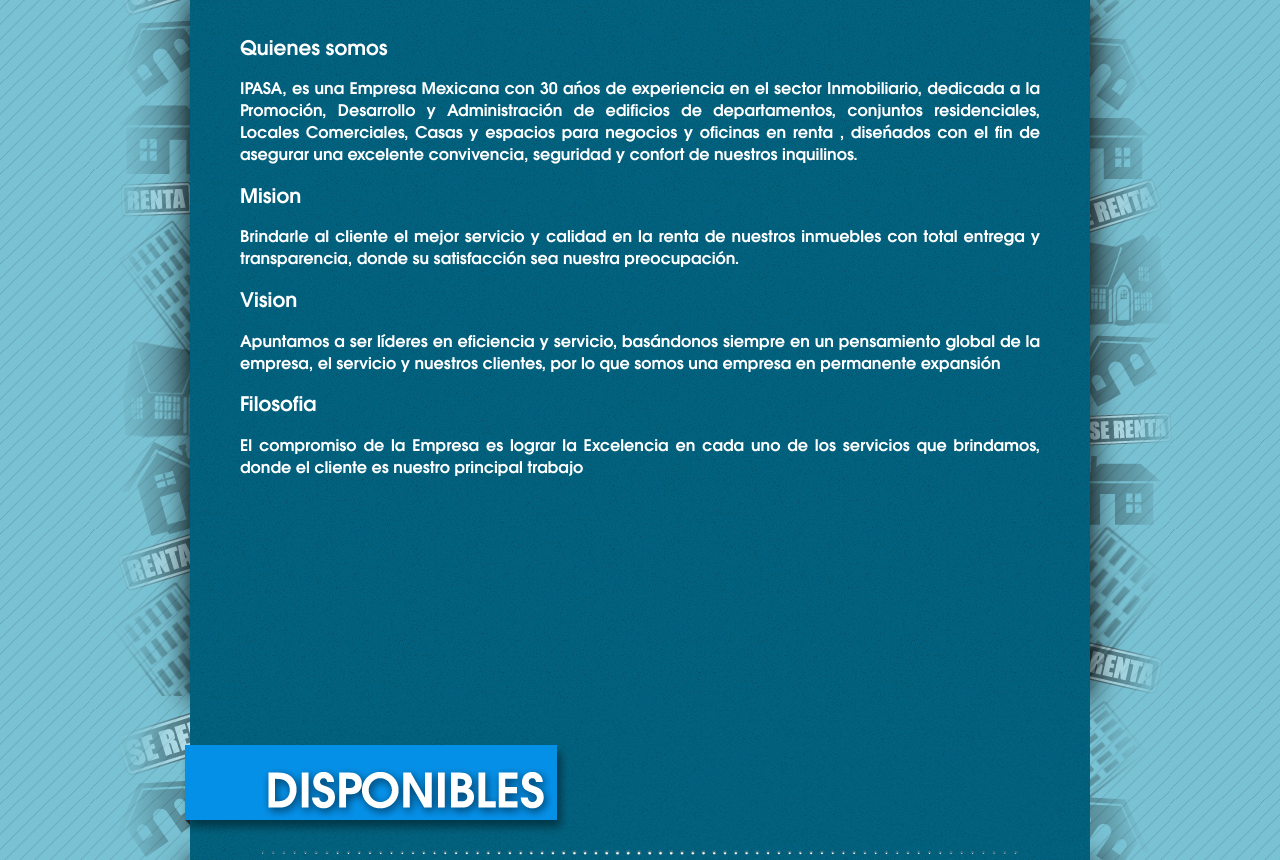
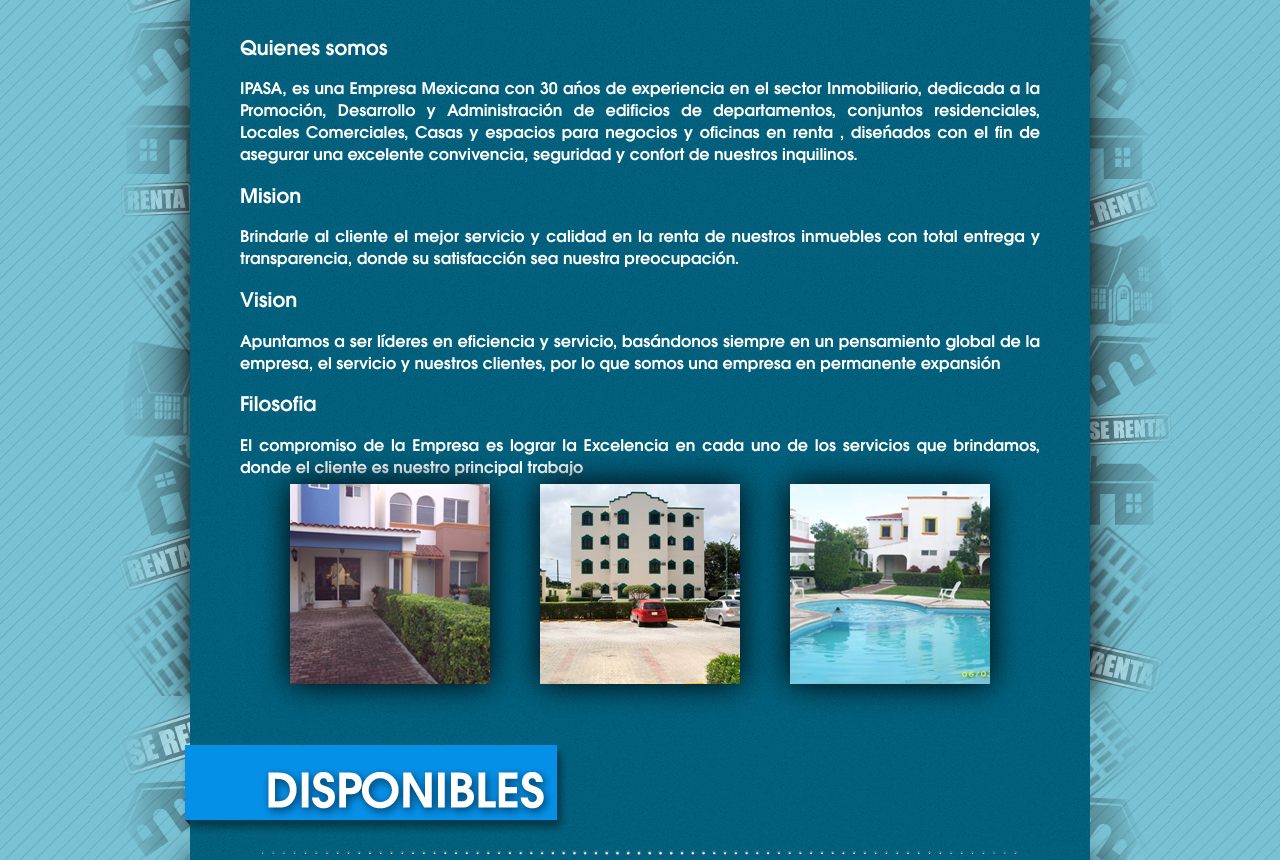
Before and after one commit to art785/ipasa, a PHP site: page / in a window 1280 px wide. Shown: the part 821-1681 px from the top of the page. Run offline with PHP 8.4, Linux system fonts and the light colour scheme; data that the repository does not hold is empty; some libraries are stand-ins or nearby versions.

Commit message:
imagenes quienes somos

```diff
--- a/css/estilo.css
+++ b/css/estilo.css
@@ -274,7 +274,7 @@ margin:0 auto;
 #info
 {
 	 width:800px;
-	height:700px;
+	height:500px;
 	margin-left:50px;
 
 }
@@ -292,6 +292,45 @@ margin:0 auto;
 	color:white;
     font-family:"mifuente";
 }
+
+#imagen1
+{
+	position:relative;
+	background-image: url(../fondos_pagina/foto1.png);
+	left:100px;
+	bottom:50px;
+	width:200px;
+	height:200px;
+	-moz-box-shadow: 0px 0px 30px #000000;
+    -webkit-box-shadow: 0px 0px 30px #000000;
+    box-shadow: 0px 0px 30px #000000;
+}
+#imagen2
+{
+	position:relative;
+	background-image: url(../fondos_pagina/foto2.png);
+
+	left:350px;
+	bottom:250px;
+	width:200px;
+	height:200px;
+	-moz-box-shadow: 0px 0px 30px #000000;
+    -webkit-box-shadow: 0px 0px 30px #000000;
+    box-shadow: 0px 0px 30px #000000;
+}
+#imagen3
+{
+	position:relative;
+	background-image: url(../fondos_pagina/foto3.png);
+	left:600px;
+	bottom:450px;
+	width:200px;
+	height:200px;
+	-moz-box-shadow: 0px 0px 30px #000000;
+    -webkit-box-shadow: 0px 0px 30px #000000;
+    box-shadow: 0px 0px 30px #000000;
+}
+
 /* ------------------------------------------HEADER DISPONIBLE ----------------------------------------*/
 #disponible_head
 {
@@ -829,7 +868,7 @@ width:910px;
 #contacto_top
 {
 	  width: 900px;
-     height: 50px;
+     height: 5px;
 }
 #container_contacto
 {
@@ -842,7 +881,7 @@ width:910px;
 	width: 440px;
     height: 320px;
 	background-image: url(../fondos_pagina/fondo-seccion-contacto.png);
-	margin-top:50px;
+	margin-top:10px;
 	border:0px;
 
 
--- a/forms/login.php
+++ b/forms/login.php
@@ -11,7 +11,7 @@
 		<form class='login' id='login' method='post' action=''>
           <div id="form_top"></div>
               <div id="fil"><label>Ingresar al sistema</label></div>
-             <div id="fil"><label>Alias:</label> <span class="input_a"><input type='text' class='alias' name="alias"value=''></span></div>
+             <div id="fil"><label>Usuario:</label> <span class="input_a"><input type='text' class='alias' name="alias"value=''></span></div>
              <div id="fil"><label>Password:</label><span class="input_a"><input type='password' class='pass' name='pass' value=''></span></div>
             <div id="filax"><input type="image" src="fondos_pagina/boton-ingresar.png" value='' class='login'name='login'></div>
         </form>
--- a/forms/subir_propiedad.php
+++ b/forms/subir_propiedad.php
@@ -10,6 +10,8 @@
          <form id="subir_propiedad" action=”subir_propiedad.php” method="post">
              <div id="form_top"></div>
             <div id="fila"><h1>Ingresar Propiedad</h1></div>
+            <div id="fila"><label>Propietario:</label><span class="input_a"><input id='nombre' class='nombre' type='text' name='nombre' value=''placeholder="escribe el nombre del propietario"></span></div>
+            <div id="fila"><label>Clave catastral:</label><span class="input_a"><input id='nombre' class='nombre' type='text' name='nombre' value=''placeholder="ingrese la clave catastral"></span></div>
             <div id="fila"><label>Nombre:</label><span class="input_a"><input id='nombre' class='nombre' type='text' name='nombre' value=''placeholder="escriba nombre de la propiedad"></span></div>
             <div id="fila"><label>Numero interior:</label><span class="input_a"><input id='numero_int'class='numero_int' name='numero_int' value='' placeholder='escriba num interior'></span></div>
             <div id="fila"><label>Numero exterior</label><span class="input_a"><input id='numero_ext'class='numero_ext' name='numero_ext'value='' placeholder='escriba num exterior'></span></div>
--- a/index.php
+++ b/index.php
@@ -121,6 +121,10 @@ servicios que brindamos, donde el cliente es nuestro principal trabajo
 		     	           </p>
 
 						   </div>
+						    <div id="imagen1"></div>
+						    <div id="imagen2"></div>
+						    <div id="imagen3"></div>
+
 						  </div>
 
 
```
Also changed, not shown: fondos_pagina/foto1.png (added), fondos_pagina/foto2.png (added), fondos_pagina/foto3.png (added), fondos_pagina/iconos-contacto.png.
